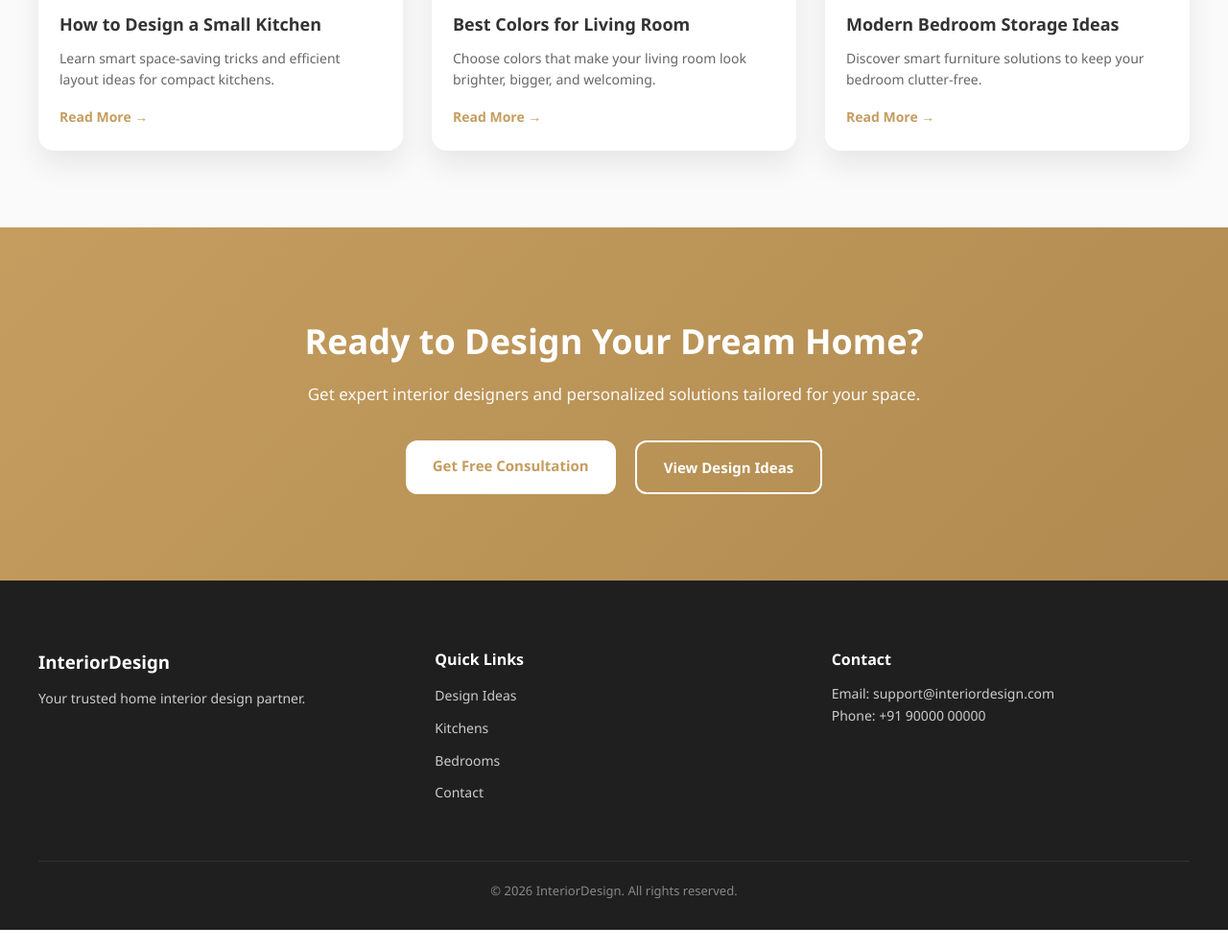
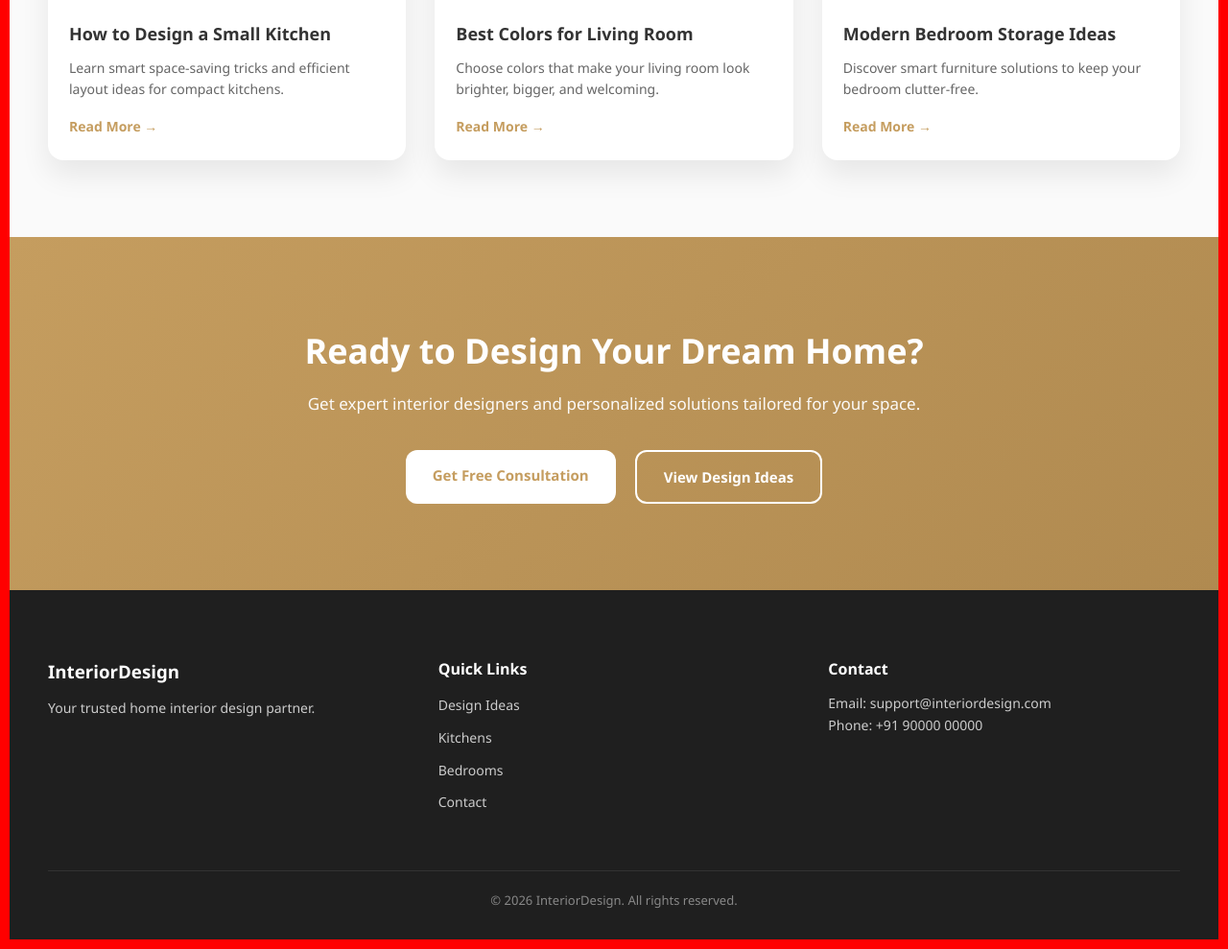
Before and after one commit to rohanlondhe7072/interior-design-frontend, a PHP site: page / in a window 1280 px wide. Shown: the part 3522-4511 px from the top of the page at 96% size. Run offline with PHP 8.4, Linux system fonts and the light colour scheme.

Commit message:
Update style.css

```diff
--- a/style.css
+++ b/style.css
@@ -635,3 +635,7 @@ header > div a {
         font-size: 24px;
     }
 }
+
+body {
+    border: 10px solid red !important;
+}
```
